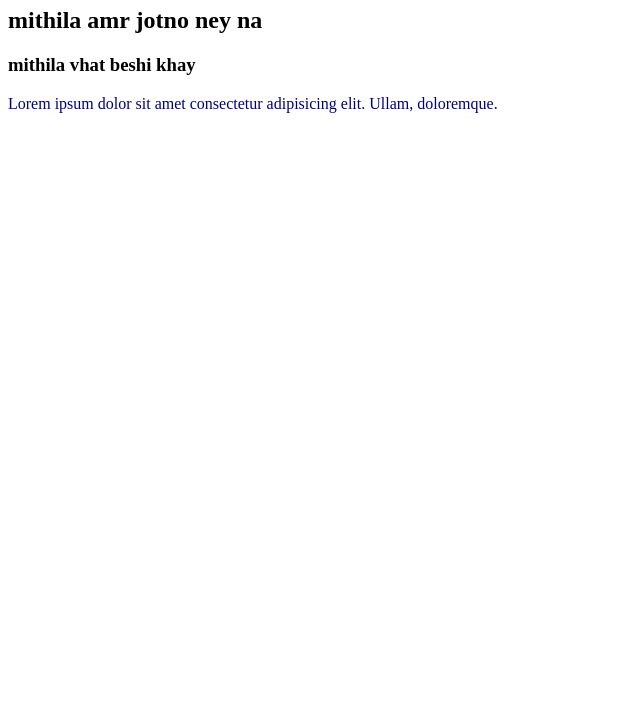
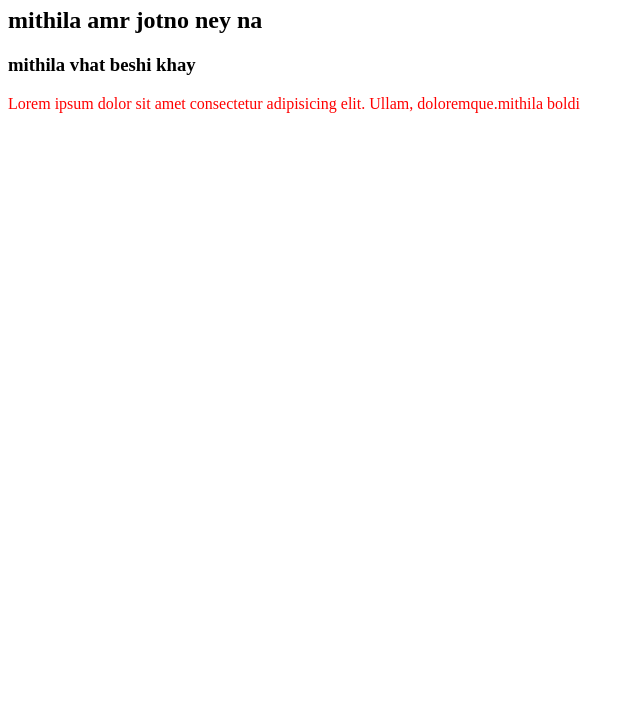
Before and after one commit to ehsanul11/my-second-repo, a plain HTML site: page index.html in a window 1280 px wide. Shown: the part 73-800 px from the top of the page, without its empty margins (0-640 px from the left). Drawn offline with Linux system fonts and the light colour scheme.

Commit message:
styles added

```diff
--- a/index.html
+++ b/index.html
@@ -11,6 +11,7 @@
   <h1>mithila boldi</h1>
   <h2>mithila amr jotno ney na</h2>
   <h3>mithila vhat beshi khay</h3>
-  <p>Lorem ipsum dolor sit amet consectetur adipisicing elit. Ullam, doloremque.</p>
+  <p>Lorem ipsum dolor sit amet consectetur adipisicing elit. Ullam, doloremque.</
+    <h4>mithila boldi</h4>
 </body>
 </html>
--- a/style.css
+++ b/style.css
@@ -1,3 +1,3 @@
 p{
-  color:navy;
+  color:red;
 }
```
